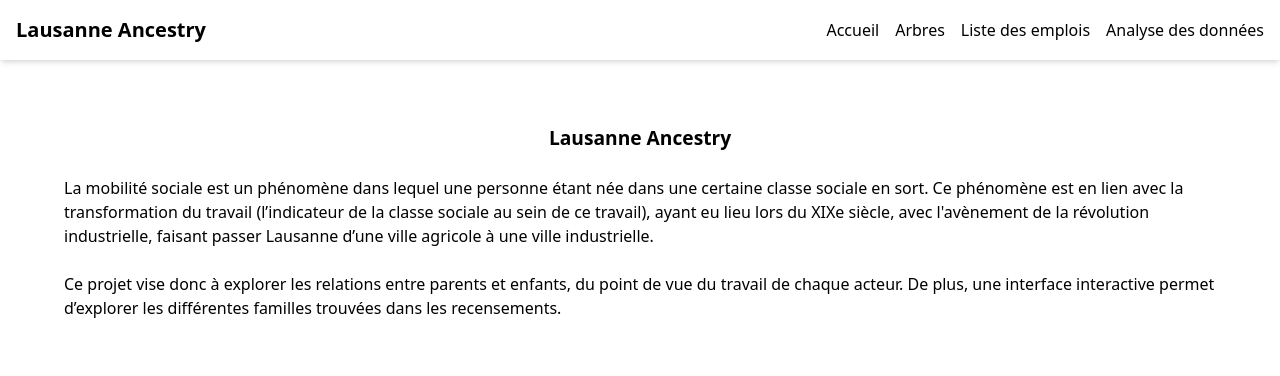
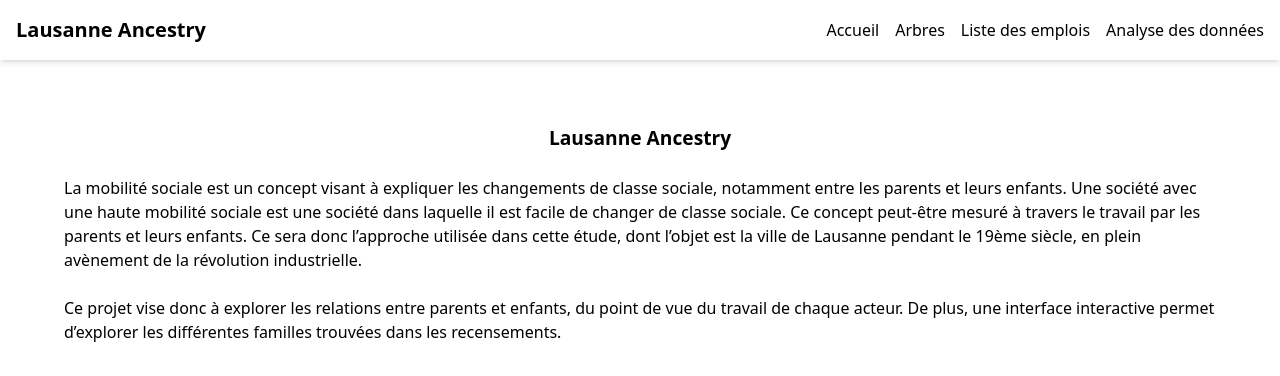
Before and after one commit to LausanneAncestry/LausanneAncestry.github.io, a Vue app: page / in a window 1280 px wide. Shown: the top 376 px of the page. Built offline with nearby package versions, Linux system fonts and the light colour scheme.

Commit message:
Update HomeView.vue

```diff
--- a/src/views/HomeView.vue
+++ b/src/views/HomeView.vue
@@ -7,12 +7,11 @@
     <div class="analysis">
       <h1 class="analysis_title">Lausanne Ancestry</h1>
       <div>
-        La mobilité sociale est un phénomène dans lequel une personne étant née dans une certaine classe sociale en
-        sort.
-        Ce phénomène est en lien avec la transformation du travail (l’indicateur de la classe sociale au sein de ce
-        travail),
-        ayant eu lieu lors du XIXe siècle, avec l'avènement de la révolution industrielle, faisant passer Lausanne d’une
-        ville agricole à une ville industrielle.
+        La mobilité sociale est un concept visant à expliquer les changements de classe sociale, notamment entre les
+        parents et leurs enfants. Une société avec une haute mobilité sociale est une société dans laquelle il est
+        facile de changer de classe sociale. Ce concept peut-être mesuré à travers le travail par les parents et leurs
+        enfants. Ce sera donc l’approche utilisée dans cette étude, dont l’objet est la ville de Lausanne pendant le
+        19ème siècle, en plein avènement de la révolution industrielle.
         <br>
         <br>
         Ce projet vise donc à explorer les relations entre parents et enfants, du point de vue du travail de chaque
@@ -24,7 +23,7 @@
 </template>
 
 <style>
-.analysis_title{
+.analysis_title {
   margin-bottom: 2%;
   text-align: center;
   font-size: larger;
```
